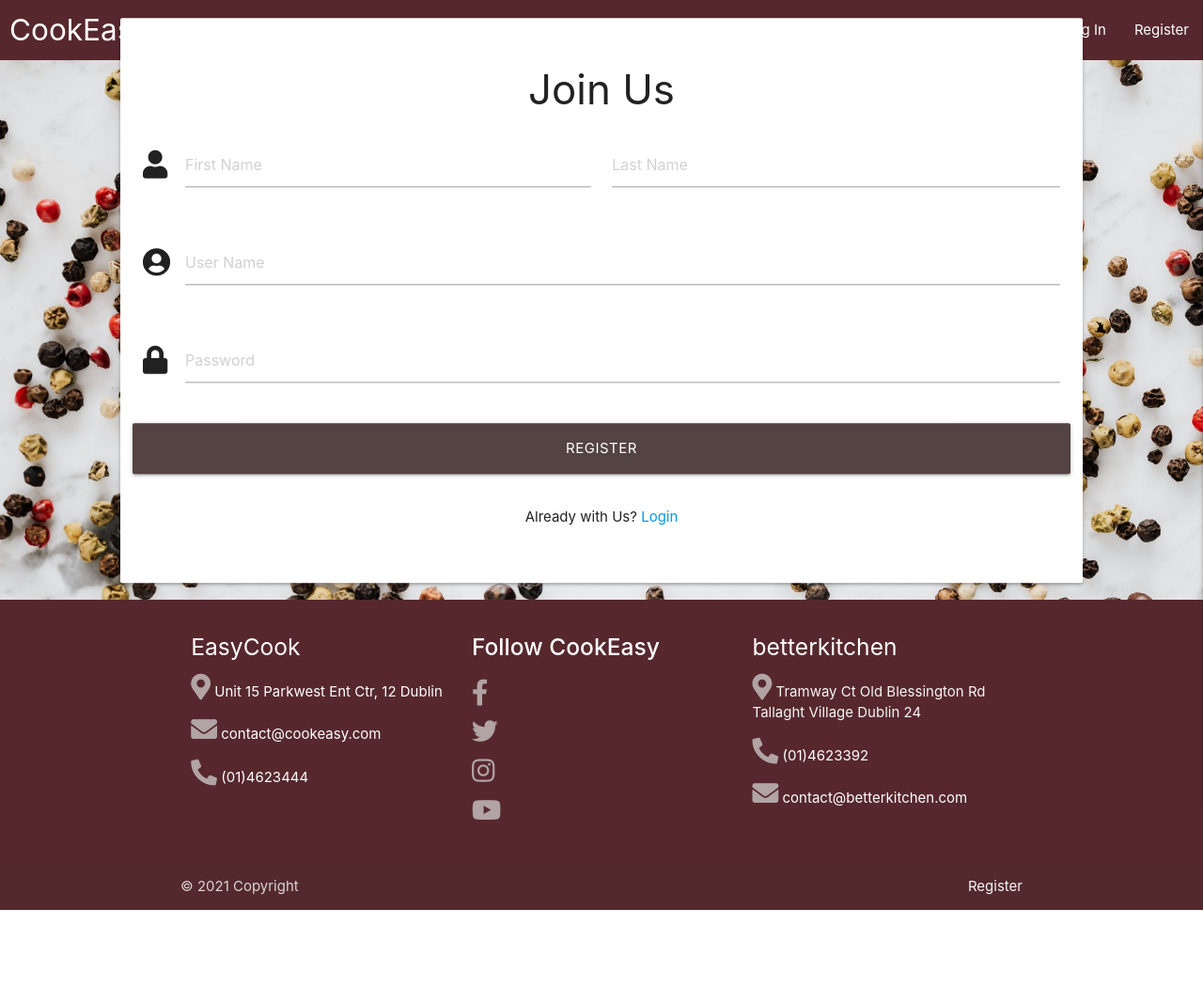
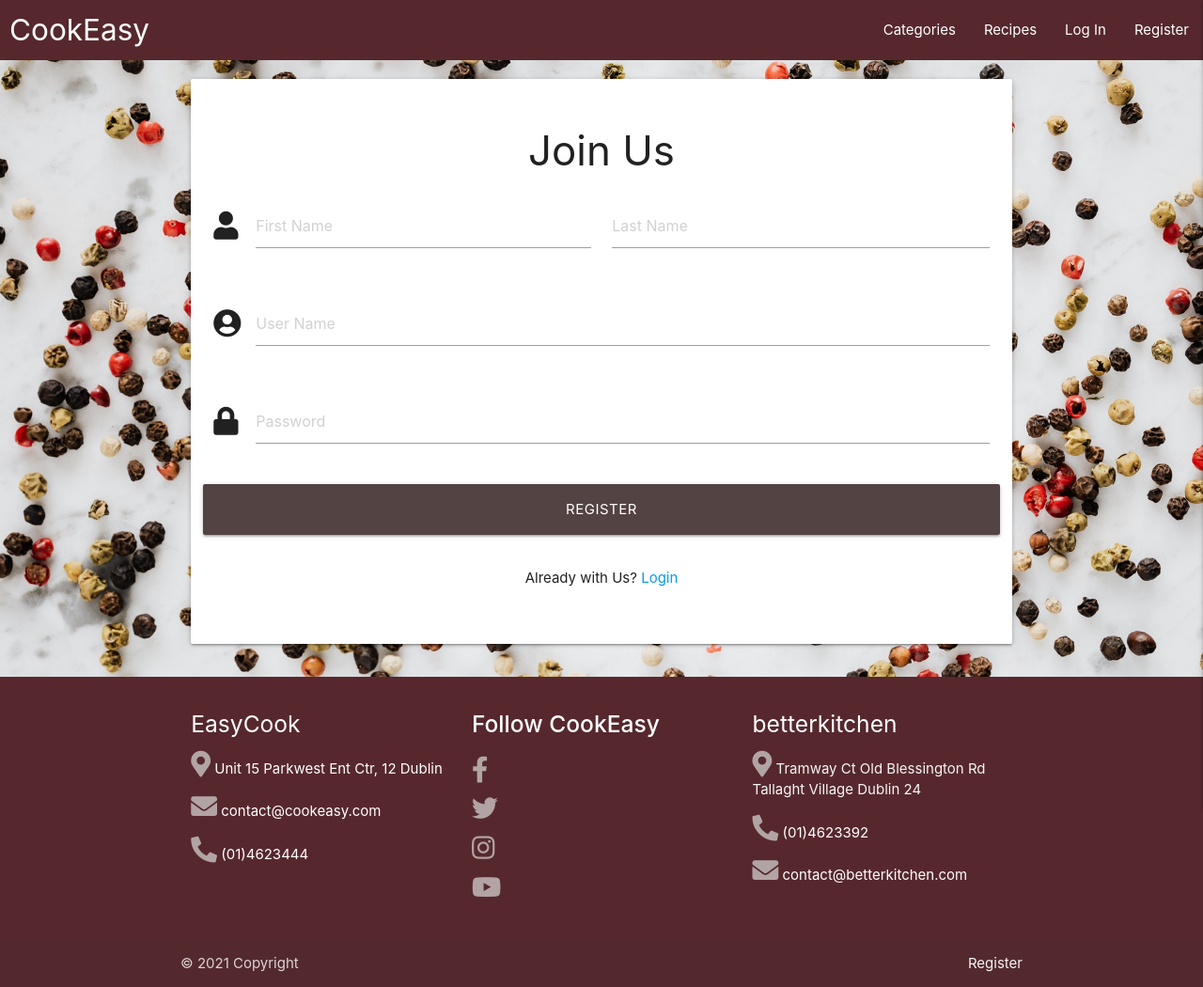
Before and after one commit to ErnestaMajute/MS3, a Flask app: page /register in a window 1280 px wide. Shown: the whole page at 94% size. Before the commit the page ends 968 px from the top, so only its background shows below. Run offline with Flask 2, Linux system fonts and the light colour scheme; data that the repository does not hold is empty; some libraries are stand-ins or nearby versions.

Commit message:
modified grid in register form

```diff
--- a/static/css/style.css
+++ b/static/css/style.css
@@ -294,5 +294,5 @@ main {
     }
     .recipe-header {
     margin-top: 10px;
+    }
 }
-}
--- a/templates/register.html
+++ b/templates/register.html
@@ -2,19 +2,20 @@
 {% block content %}
 
     <section class="register-container">
+        <div class="container">
             <div class="row">
-            <form class="col s12 m8 offset-m2" method="POST" action="{{ url_for('register') }}">
-                <div class="card-panel centered">
+                <form class="col s12" method="POST" action="{{ url_for('register') }}">
+                    <div class="card-panel">
                         <h3 class="center">Join Us</h3>
                         <!-- first and last name -->
                         <div class="row">
-                        <div class="input-field col s6">
+                            <div class="input-field col s12 m6">
                                 <i class="fas fa-user prefix"></i>
                                 <input placeholder="First Name" id="first_name" name="first_name" type="text" minlength="3"
                                     maxlength="20" pattern="^[a-zA-Z0-9]{3,20}$" class="validate" required>
                                 <label for="first_name"></label>
                             </div>
-                        <div class="input-field col s6">
+                            <div class="input-field col s12 m6">
                                 <input placeholder="Last Name" id="last_name" name="last_name" type="text" minlength="4"
                                     maxlength="20" pattern="^[a-zA-Z0-9]{4,20}$" class="validate" required>
                                 <label for="last_name"></label>
@@ -54,6 +55,7 @@
                     </div>
                 </form>
             </div>
+        </div>
     </section>
 
 {% endblock %}
```
Lines whose indentation alone changed are shown as unchanged.
